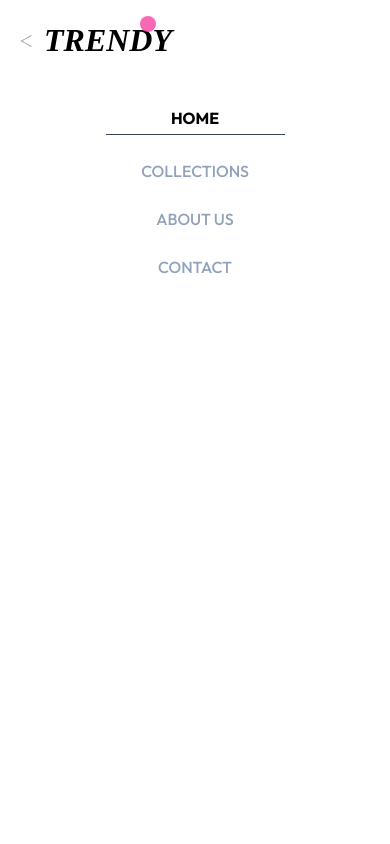
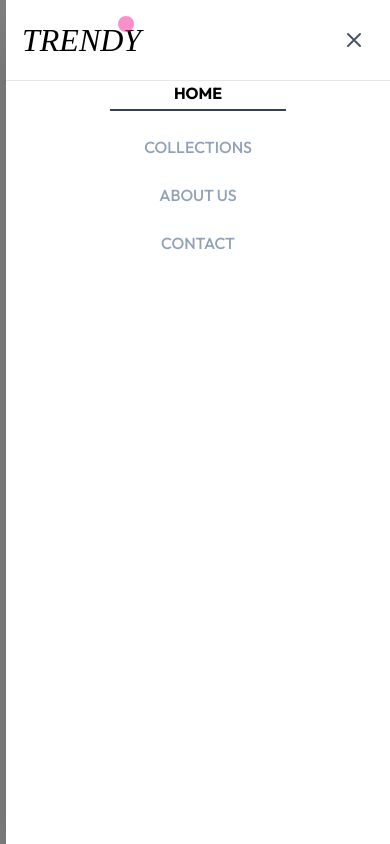
Before and after one commit to soumya100/Trendy, a React (Vite) app: page / in a window 390 px wide. Both pictures are taken after a click on the picture 340 px from the left and 44 px from the top of the page. Shown: the top 844 px of the page. Built offline with nearby package versions, Linux system fonts and the light colour scheme; a web font is replaced by a local one.

Commit message:
fixes in drawer and navbar

```diff
--- a/src/common/Drawer.jsx
+++ b/src/common/Drawer.jsx
@@ -1,61 +1,148 @@
-import React from "react";
-import { assets } from "../assets/assets";
+import { useState, useEffect } from 'react';
 
-export default function Drawer({
-  children,
+const Drawer = ({
   isOpen,
-  setIsOpen,
-  header,
-  extraBackIconClasses = "",
-  backIcon = (
-    <img
-      src={assets.dropdown_icon}
-      className="h-3 w-3 min-w-3 cursor-pointer rotate-180"
-      alt="BackIcon"
-    />
-  ),
-  headerCls='p-4 font-bold text-lg'
-}) {
+  onClose,
+  position = 'right',
+  size = 'md',
+  backdrop = true,
+  closeOnBackdrop = true,
+  closeOnEsc = true,
+  showCloseButton = true,
+  overlay = true,
+  overlayOpacity = 50,
+  animation = 'slide',
+  header = null,
+  children
+}) => {
+  const [isMounted, setIsMounted] = useState(false);
+  const [isAnimating, setIsAnimating] = useState(false);
+
+  // Handle mounting and animation
+  useEffect(() => {
+    if (isOpen) {
+      setIsMounted(true);
+      setTimeout(() => setIsAnimating(true), 10);
+    } else {
+      setIsAnimating(false);
+      const timer = setTimeout(() => setIsMounted(false), 300);
+      return () => clearTimeout(timer);
+    }
+  }, [isOpen]);
+
+  // Close on escape key
+  useEffect(() => {
+    const handleEsc = (e) => {
+      if (closeOnEsc && e.key === 'Escape' && isOpen) {
+        onClose();
+      }
+    };
+    if (isOpen) {
+      document.addEventListener('keydown', handleEsc);
+      document.body.style.overflow = 'hidden';
+      return () => {
+        document.removeEventListener('keydown', handleEsc);
+        document.body.style.overflow = 'unset';
+      };
+    }
+  }, [isOpen, closeOnEsc, onClose]);
+
+  if (!isMounted) return null;
+
+  // Size configurations
+  const sizeClasses = {
+    sm: position === 'top' || position === 'bottom' ? 'h-1/4' : 'w-64',
+    md: position === 'top' || position === 'bottom' ? 'h-1/3' : 'w-96',
+    lg: position === 'top' || position === 'bottom' ? 'h-1/2' : 'w-[32rem]',
+    xl: position === 'top' || position === 'bottom' ? 'h-2/3' : 'w-[48rem]',
+    full: position === 'top' || position === 'bottom' ? 'h-full' : 'w-full'
+  };
+
+  // Position configurations
+  const positionClasses = {
+    left: 'left-0 top-0 h-full',
+    right: 'right-0 top-0 h-full',
+    top: 'top-0 left-0 w-full',
+    bottom: 'bottom-0 left-0 w-full'
+  };
+
+  // Animation configurations
+  const getTransformClass = () => {
+    if (animation === 'slide') {
+      if (!isAnimating) {
+        switch (position) {
+          case 'left': return '-translate-x-full';
+          case 'right': return 'translate-x-full';
+          case 'top': return '-translate-y-full';
+          case 'bottom': return 'translate-y-full';
+          default: return '';
+        }
+      }
+      return 'translate-x-0 translate-y-0';
+    }
+    return '';
+  };
+
+  const getOpacityClass = () => {
+    if (animation === 'fade') {
+      return isAnimating ? 'opacity-100' : 'opacity-0';
+    }
+    return 'opacity-100';
+  };
+
   return (
-    <main
-      className={
-        "fixed overflow-hidden scroll-auto z-10 bg-white bg-opacity-25 inset-0 transform ease-in-out h-screen" +
-        (isOpen
-          ? " transition-opacity opacity-100 duration-500 translate-x-0  "
-          : " transition-all delay-500 opacity-0 translate-x-full  ")
-      }
-    >
-      <section
-        className={
-          " w-screen max-w-lg right-0 absolute bg-white h-full shadow-xl delay-400 duration-500 ease-in-out transition-all transform" +
-          (isOpen ? " translate-x-0 " : " translate-x-full ")
-        }
+    <>
+      {/* Backdrop */}
+      {backdrop && overlay && (
+        <div
+          className={`fixed inset-0 bg-black z-40 transition-opacity duration-300`}
+          style={{ opacity: isAnimating ? overlayOpacity / 100 : 0 }}
+          onClick={closeOnBackdrop ? onClose : undefined}
+        />
+      )}
+
+      {/* Drawer */}
+      <div
+        className={`fixed ${positionClasses[position]} ${sizeClasses[size]} bg-white shadow-2xl z-50 transition-all duration-300 ease-in-out transform ${getTransformClass()} ${getOpacityClass()} flex flex-col`}
       >
-        <article className="relative w-screen max-w-lg pb-10 flex flex-col space-y-6 overflow-y-auto h-full">
-          <header className={`p-4 ${headerCls}`}>
-            <div
-              className="flex gap-2 items-center h-full"
-              onClick={() => {
-                setIsOpen(false);
-              }}
-            >
-              <div
-                className={`border-gray-400 p-1 cursor-pointer ${extraBackIconClasses}`}
-              >
-                {backIcon}
-              </div>
+        {/* Header Section */}
+        {(header || showCloseButton) && (
+          <div className="flex items-center justify-between p-4 border-b border-gray-200 shrink-0">
+            {/* Header Content */}
+            <div className="flex-1">
               {header}
             </div>
-          </header>
+
+            {/* Close button */}
+            {showCloseButton && (
+              <button
+                onClick={onClose}
+                className="p-2 rounded-lg hover:bg-gray-100 transition-colors shrink-0"
+                aria-label="Close drawer"
+              >
+                <svg
+                  className="w-6 h-6 text-gray-600"
+                  fill="none"
+                  strokeLinecap="round"
+                  strokeLinejoin="round"
+                  strokeWidth="2"
+                  viewBox="0 0 24 24"
+                  stroke="currentColor"
+                >
+                  <path d="M6 18L18 6M6 6l12 12" />
+                </svg>
+              </button>
+            )}
+          </div>
+        )}
+
+        {/* Content */}
+        <div className="flex-1 overflow-y-auto">
           {children}
-        </article>
-      </section>
-      <section
-        className=" w-screen h-full cursor-pointer "
-        onClick={() => {
-          setIsOpen(false);
-        }}
-      ></section>
-    </main>
+        </div>
+      </div>
+    </>
   );
-}
+};
+
+export default Drawer;
--- a/src/components/NavBar.jsx
+++ b/src/components/NavBar.jsx
@@ -99,7 +99,7 @@ const NavBar = () => {
       </div>
       <Drawer
         isOpen={isVisible}
-        setIsOpen={setIsVisible}
+        onClose={handleHamDrawerClose}
         header={<Logo />}
       >
         <div className="flex flex-col gap-6 px-4">
```
